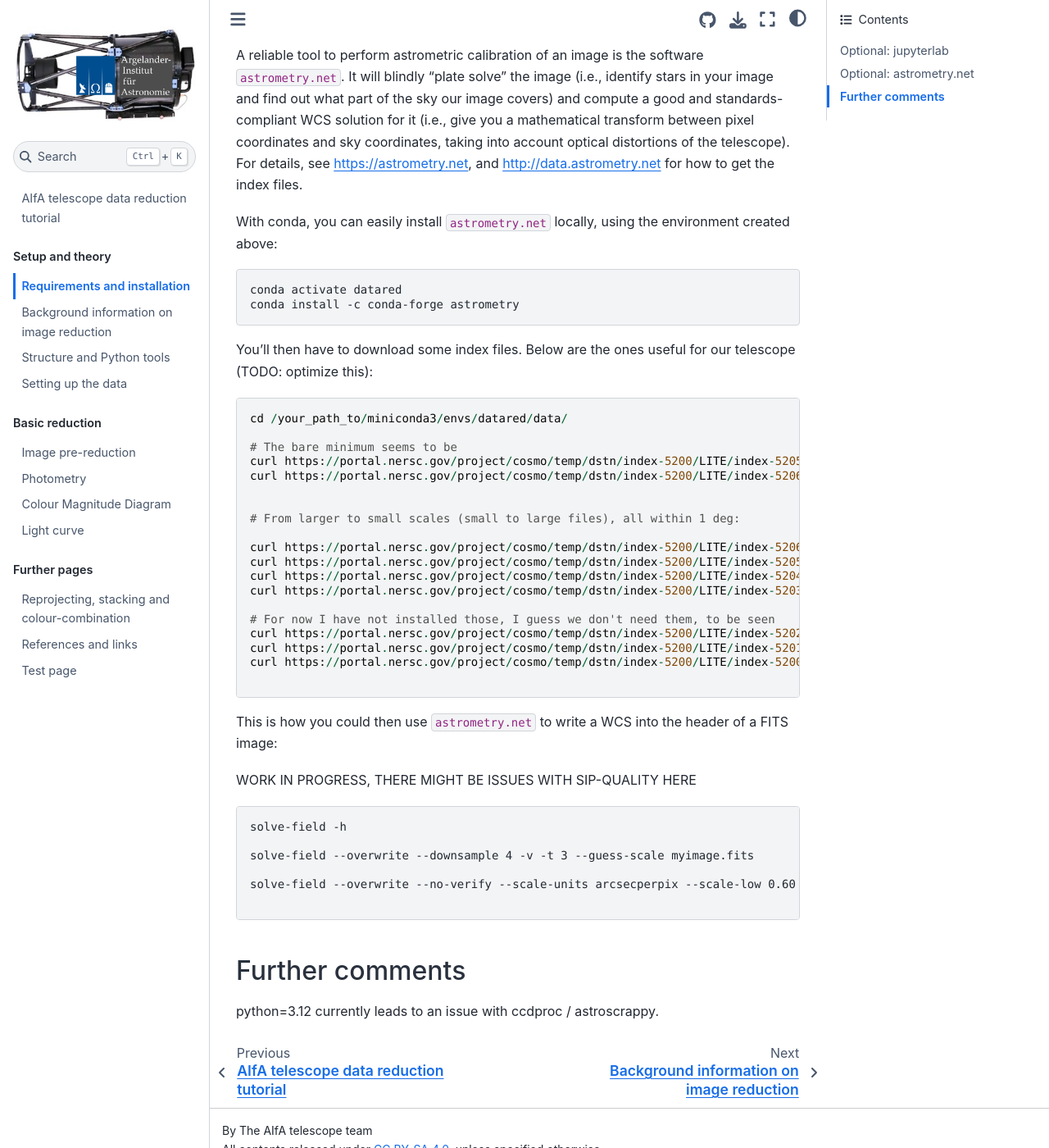
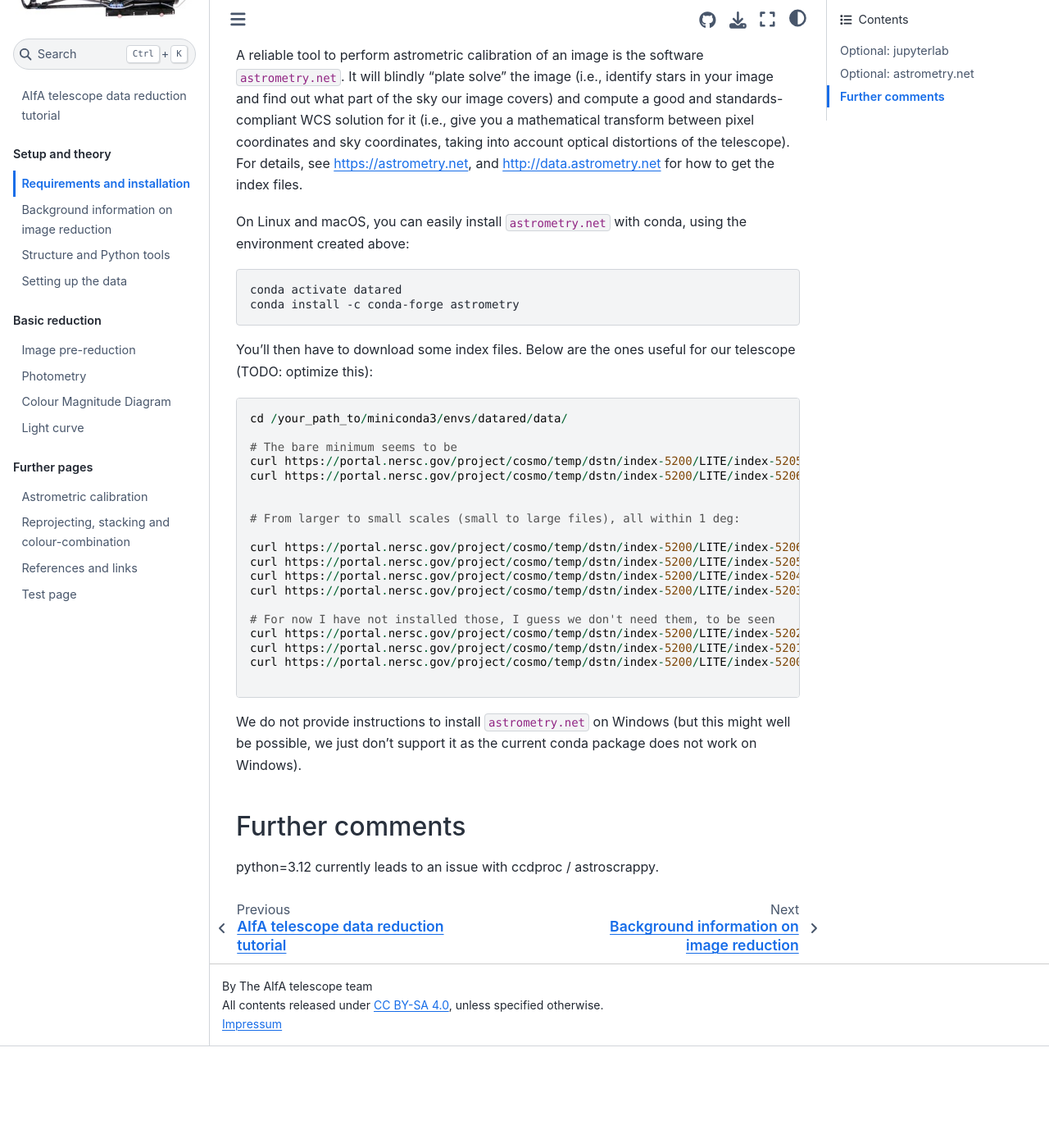
Before and after one commit to aifatelescope/datared, a Jupyter Book: the page built from book/installation.md, in a window 1280 px wide and 1400 px high, scrolled down 1215 px. Shown: the whole window at 82% size. Built offline with Jupyter Book 1.0.4 settings and Sphinx 7.4.7 and the Sphinx Book theme 1.1.4, drawn with Linux system fonts in a browser that asks for light colours; after the commit the page ends 2491 px from its top, so only the background shows below that; some of the changed text lies outside the part shown.

Commit message:
Adding astrometry

````diff
--- a/book/_toc.yml
+++ b/book/_toc.yml
@@ -18,6 +18,7 @@ parts:
     - file: lightcurve
   - caption: Further pages
     chapters:
+    - file: astrometry
     - file: stack
     - file: more
     - file: demo
--- a/book/installation.md
+++ b/book/installation.md
@@ -5,7 +5,8 @@ You can skip this part when working with a computer in the AIfA lab room, everyt
 Just make sure to execute `conda activate datared` in your terminal/shell, in order to use the right environment.
 :::
 
-The software tools that we'll use the the data reduction should be very easy to install, on any platform.
+The software tools that we'll use the the data reduction is very easy to install, on any platform (with the exception of `astrometry.net` on Windows, as detailed below).
+
 
 First, install miniconda, from here: https://docs.anaconda.com/free/miniconda/index.html
 
@@ -45,8 +46,7 @@ to launch JupyterLab.
 
 A reliable tool to perform astrometric calibration of an image is the software `astrometry.net`. It will blindly "plate solve" the image (i.e., identify stars in your image and find out what part of the sky our image covers) and compute a good and standards-compliant WCS solution for it (i.e., give you a mathematical transform between pixel coordinates and sky coordinates, taking into account optical distortions of the telescope). For details, see https://astrometry.net, and http://data.astrometry.net for how to get the index files.
 
-
-With conda, you can easily install `astrometry.net` locally, using the environment created above:
+On Linux and macOS, you can easily install `astrometry.net` with conda, using the environment created above:
 
 ```none
 conda activate datared
@@ -77,19 +77,8 @@ curl https://portal.nersc.gov/project/cosmo/temp/dstn/index-5200/LITE/index-5200
 
 ```
 
-This is how you could then use `astrometry.net` to write a WCS into the header of a FITS image:
 
-WORK IN PROGRESS, THERE MIGHT BE ISSUES WITH SIP-QUALITY HERE
-
-```none
-solve-field -h
-
-solve-field --overwrite --downsample 4 -v -t 3 --guess-scale myimage.fits
-
-solve-field --overwrite --no-verify --scale-units arcsecperpix --scale-low 0.60 --scale-high 0.62 --downsample 4 -t 3 --objs 300 --dir astrometry --no-plots --skip-solved --new-fits %s.fits *.fits
-
-```
-
+We do not provide instructions to install `astrometry.net` on Windows (but this might well be possible, we just don't support it as the current conda package does not work on Windows).
 
 
 ## Further comments
````
Also changed, not shown: book/intro.md (+1 -1 lines), book/overview-pythontools.md (+2 -1 lines), book/astrometry.ipynb (added), book/photometry.ipynb, 2 other files.
